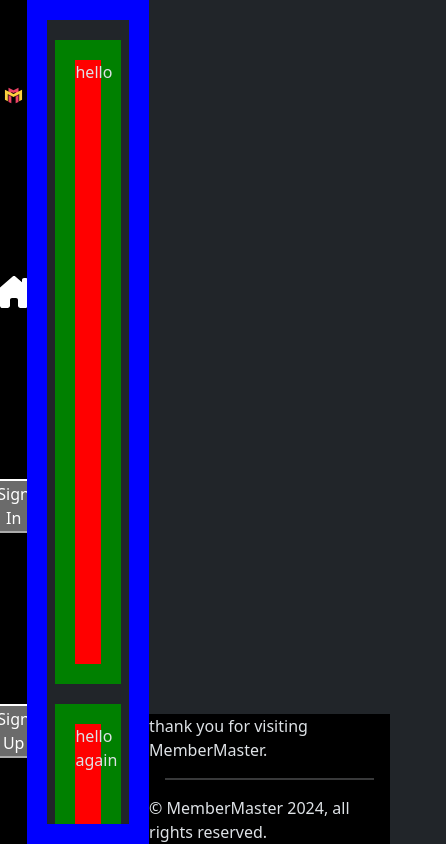
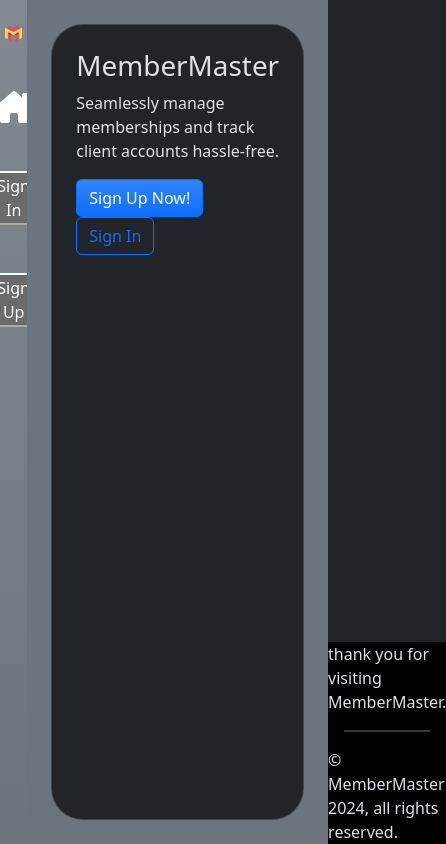
Before and after one commit to Blxee/member-master, a React (Vite) app in the folder frontend/: page / in a window 390 px wide. Shown: the whole page, 446 px wide, since content can reach past the window. Built offline with nearby package versions, Linux system fonts and the light colour scheme.

Commit message:
Changed: Home style and imrpoved style of navbar (laks mobile support)

```diff
--- a/frontend/src/App.css
+++ b/frontend/src/App.css
@@ -2,7 +2,3 @@
   width: 100vw;
   min-height: 100svh;
 }
-
-* {
-  box-sizing: border-box;
-}
--- a/frontend/src/Nav.css
+++ b/frontend/src/Nav.css
@@ -1,16 +1,12 @@
+nav {
+  width: 7vw;
+  height: 100svh;
+}
 .nav-element:focus {
   position: relative;
   overflow: visible;
-  background-color: green;
-  height: 150px;
-  border-top-left-radius: 1rem;
 }
 
 .nav-element:focus::after {
   position: absolute;
-  content: 'hello';
-  top: 100%;
-  left: 0%;
-  background-color: red;
-  border: 5px green solid;
 }
--- a/frontend/src/Nav.jsx
+++ b/frontend/src/Nav.jsx
@@ -23,10 +23,10 @@ export default function Nav() {
       {/* <div style={{height}} /> */}
       {/* <nav ref={navRef} className='position-fixed d-flex flex-row flex-md-column'> */}
       {/* <h1>{direction}</h1> */}
-      <nav ref={navRef} style={{width: '7vw', height: '100dvh'}} className='bg-black d-flex flex-column justify-content-around align-items-center'>
+      <nav ref={navRef} className='bg-secondary bg-gradient d-flex flex-column justify-content-start gap-5 align-items-center'>
         {/* <span>MemberMaster</span> */}
 
-        <img src='/membermaster.svg' alt='MemberMaster logo' width='70%' />
+        <img className='mt-4' src='/membermaster.svg' alt='MemberMaster logo' width='70%' />
 
         <Link to='/' className='nav-element'>
           <FontAwesomeIcon icon={faHouseChimney} color='white' size='2xl' />
--- a/frontend/src/index.css
+++ b/frontend/src/index.css
@@ -0,0 +1,12 @@
+@import url('https://fonts.googleapis.com/css2?family=Exo+2:ital,wght@0,100..900;1,100..900&display=swap');
+
+:root {
+  font-family: "Exo 2", sans-serif;
+  font-optical-sizing: auto;
+  font-weight: 400;
+  font-style: normal;
+}
+
+* {
+  box-sizing: border-box;
+}
--- a/frontend/src/pages/Home.css
+++ b/frontend/src/pages/Home.css
@@ -3,7 +3,6 @@ article {
   height: 100svh;
   overflow-x: hidden;
   overflow-y: scroll;
-  border: 20px solid blue;
 }
 
 section {
@@ -11,9 +10,6 @@ section {
   display: block;
   width: 80%;
   height: 80%;
-  text-align: center;
-  border: 20px solid green;
-  background-color: red;
   margin: auto;
   margin-top: 25%;
   margin-bottom: 25%;
--- a/frontend/src/pages/Home.jsx
+++ b/frontend/src/pages/Home.jsx
@@ -1,17 +1,60 @@
+import { Link } from 'react-router-dom';
 import './Home.css';
+
+function Heading() {
+  const style = {
+    maskImage: 'linear-gradient(to right, white, transparent 50%)',
+    backgroundImage: 'url(\'/membermaster-gray.svg\')',
+    backgroundSize: 'contain',
+    backgroundPosition: 'right',
+    backgroundRepeat: 'no-repeat',
+  }
+
+  return (
+    <section className='card rounded-5 p-4 w-100 h-100'>
+      <h1>MemberMaster</h1>
+      <p>
+      Seamlessly manage memberships and track client accounts hassle-free.
+      </p>
+
+      <Link to='/sign-up'>
+        <button className='btn btn-primary bg-gradient'>Sign Up Now!</button>
+      </Link>
+
+      <Link to='/sign-in'>
+        <button className='btn btn-outline-primary'>Sign In</button>
+      </Link>
+    </section>
+  )
+}
+
+
+function Feature1() {
+
+  return (
+    <section>
+      <h1>Feature 1 is great</h1>
+    </section>
+  )
+}
+
+
+function Feature2() {
+
+  return (
+    <section>
+      <h1>Feature 2 is great verrryyyy</h1>
+    </section>
+  )
+}
+
 
 export default function Home() {
   return (
-    <article>
-      <section>
-        hello
-      </section>
-      <section>
-        hello again
-      </section>
-      <section>
-        bruh
-      </section>
+    <article className='p-4 bg-secondary'>
+      <Heading />
+      <Feature1 />
+      <Feature2 />
     </article>
   );
 }
```
Also changed, not shown: 1 other file (tests, documents, lock files or other folders).
